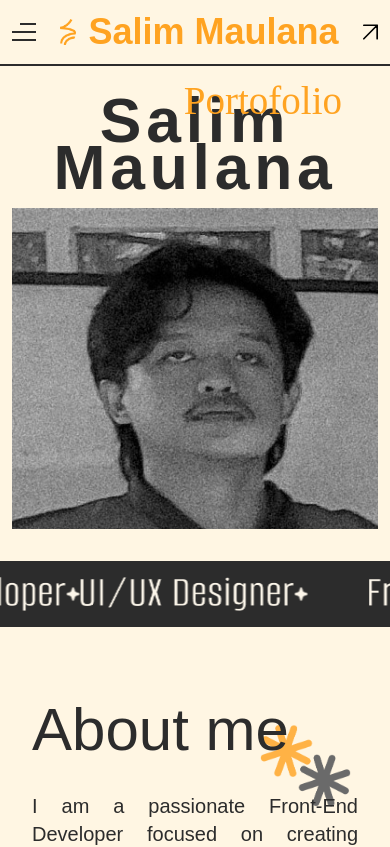
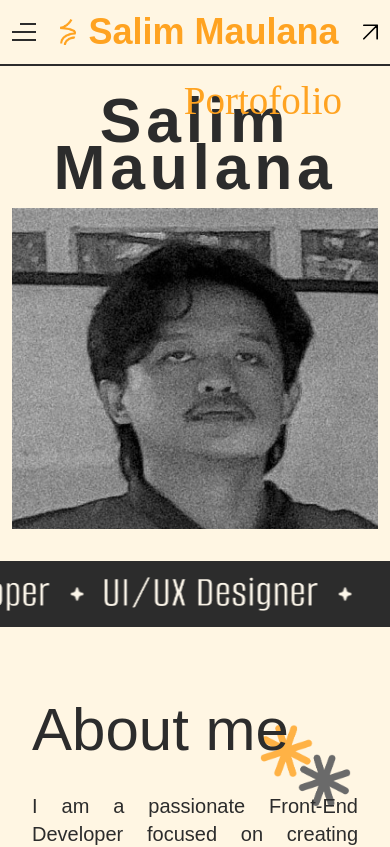
Before and after one commit to aimlana/SalimMaulana-Portofolio, a React (Vite) app: page / in a window 390 px wide. Shown: the top 847 px of the page. Built offline with nearby package versions, Linux system fonts and the light colour scheme; a web font is replaced by a local one.

Commit message:
style: :iphone: Improve responsiveness margin

```diff
--- a/src/components/InfiniteSlider.jsx
+++ b/src/components/InfiniteSlider.jsx
@@ -19,8 +19,8 @@ const InfiniteSlider = () => {
       {[...Array(2)].map((_, ulIndex) => (
         <ul
           key={ulIndex}
-          className={`list-none shrink-0 min-w-full flex justify-between items-center ${
-            ulIndex === 1 ? 'ms-10' : ''
+          className={`list-none shrink-0 min-w-full flex justify-between items-center gap-5 ${
+            ulIndex === 1 ? 'ms-5 lg:ms-10' : ''
           }`}
           aria-hidden={ulIndex === 1 ? 'true' : 'false'}
         >
```
